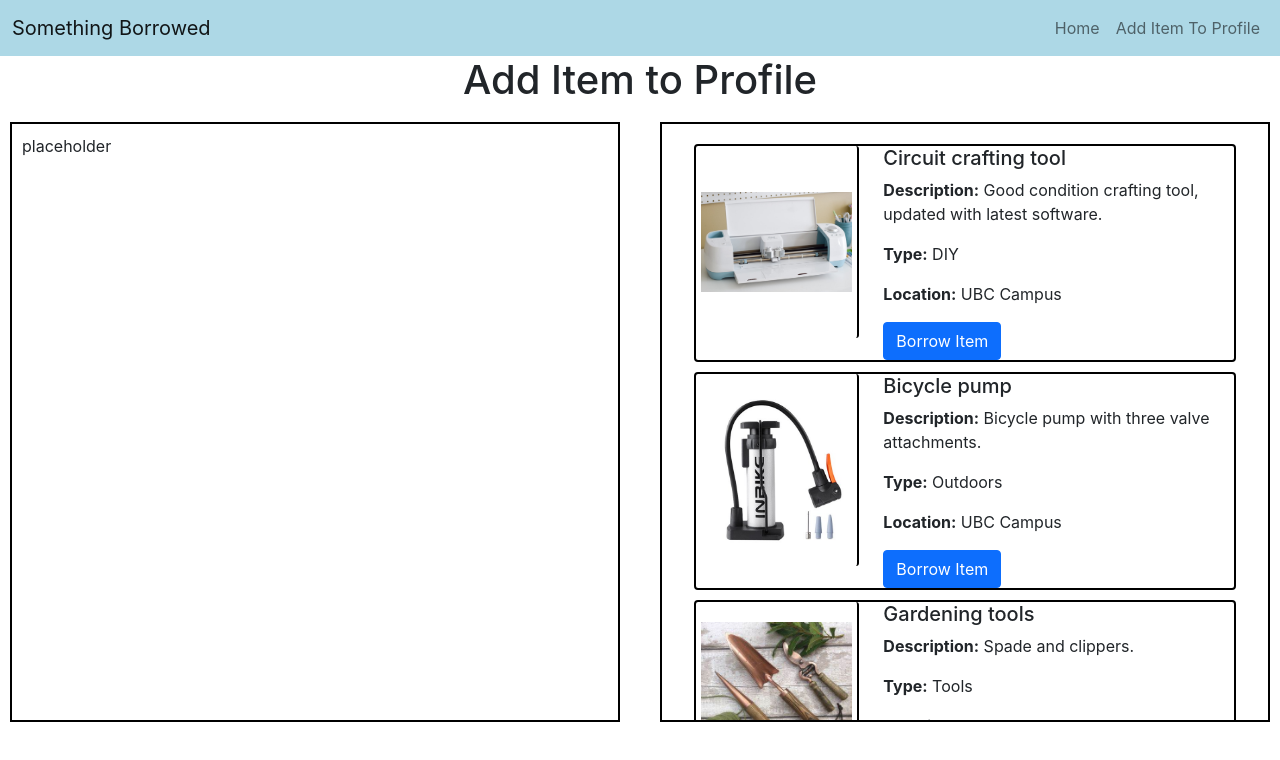
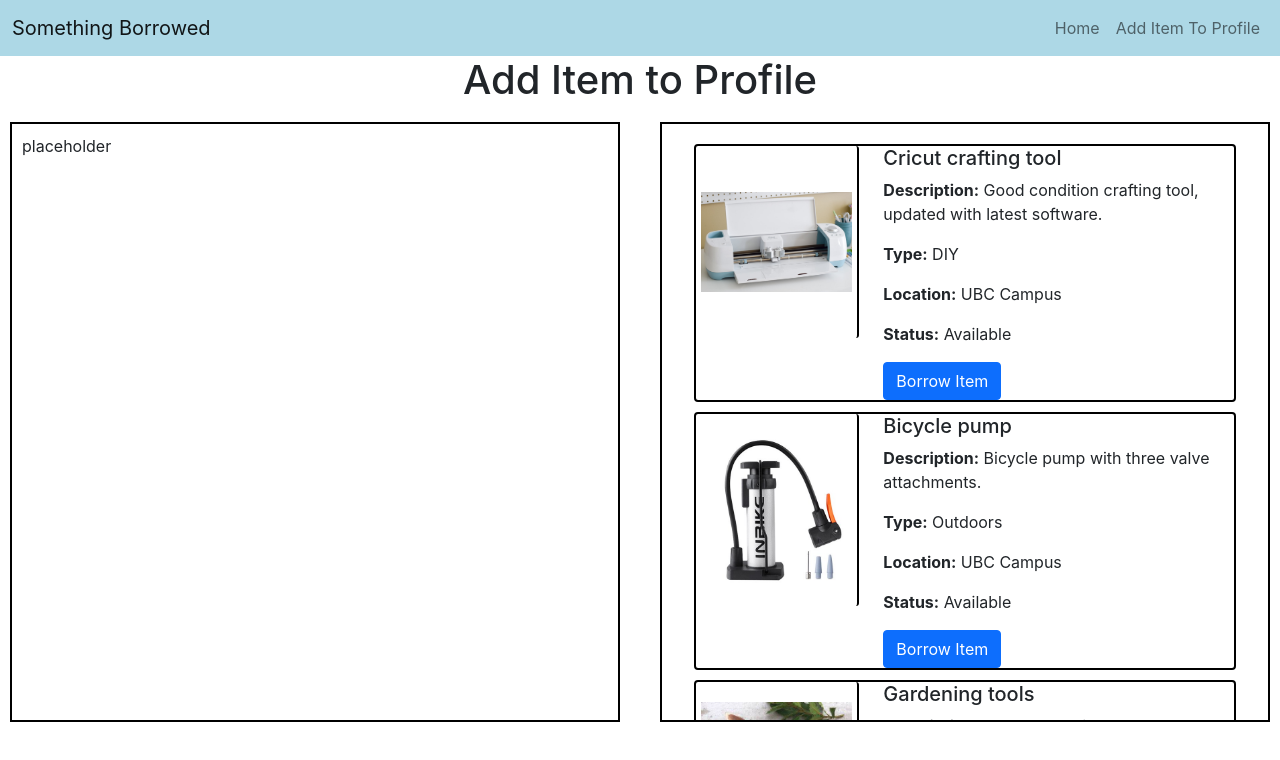
Before and after one commit to phreid/somethingBorrowed, a React (Create React App) app: page / in a window 1280 px wide. Shown: the top 760 px of the page. Built offline with nearby package versions, Linux system fonts and the light colour scheme.

Commit message:
add status to card

```diff
--- a/src/components/ItemCard.jsx
+++ b/src/components/ItemCard.jsx
@@ -31,6 +31,9 @@ function ItemCard (props) {
           <Card.Text className="item-location">
             <strong>Location:</strong> {props.location}
           </Card.Text>
+          <Card.Text className="item-status">
+            <strong>Status:</strong> {props.status}
+          </Card.Text>
           {props.borrow ? <Button onClick={handleBorrowItem}>{buttonText}</Button> : null }
         </div>
       </Row>
--- a/src/components/ItemContainer.jsx
+++ b/src/components/ItemContainer.jsx
@@ -15,6 +15,7 @@ function ItemContainer () {
           description={item.description}
           type={item.type}
           location={item.location}
+          status={item.status}
         />
       })}
     </Container>
--- a/src/components/Marketplace.jsx
+++ b/src/components/Marketplace.jsx
@@ -27,6 +27,7 @@ function Marketplace () {
                 description={item.description}
                 type={item.type}
                 location={item.location}
+                status={item.status}
                 borrow
               />
             })}
--- a/src/redux/items/state.js
+++ b/src/redux/items/state.js
@@ -8,10 +8,11 @@ export const baseItems = [
     key: '1',
     id: 1,
     image: circuit,
-    name: 'Circuit crafting tool',
+    name: 'Cricut crafting tool',
     type: 'DIY',
     description: 'Good condition crafting tool, updated with latest software.',
-    location: 'UBC Campus'
+    location: 'UBC Campus',
+    status: 'Available'
   },
   {
     key: '2',
@@ -20,7 +21,8 @@ export const baseItems = [
     name: 'Bicycle pump',
     type: 'Outdoors',
     description: 'Bicycle pump with three valve attachments.',
-    location: 'UBC Campus'
+    location: 'UBC Campus',
+    status: 'Available'
   },
   {
     key: '3',
@@ -29,7 +31,8 @@ export const baseItems = [
     name: 'Gardening tools',
     type: 'Tools',
     description: 'Spade and clippers.',
-    location: 'UBC Campus'
+    location: 'UBC Campus',
+    status: 'Available'
   },
   {
     key: '4',
@@ -38,6 +41,7 @@ export const baseItems = [
     name: 'Hand blender',
     type: 'Kitchen',
     description: 'Kitchen-aid hand blender with whisk attachment.',
-    location: 'UBC Campus'
+    location: 'UBC Campus',
+    status: 'Available'
   }
 ]
```
